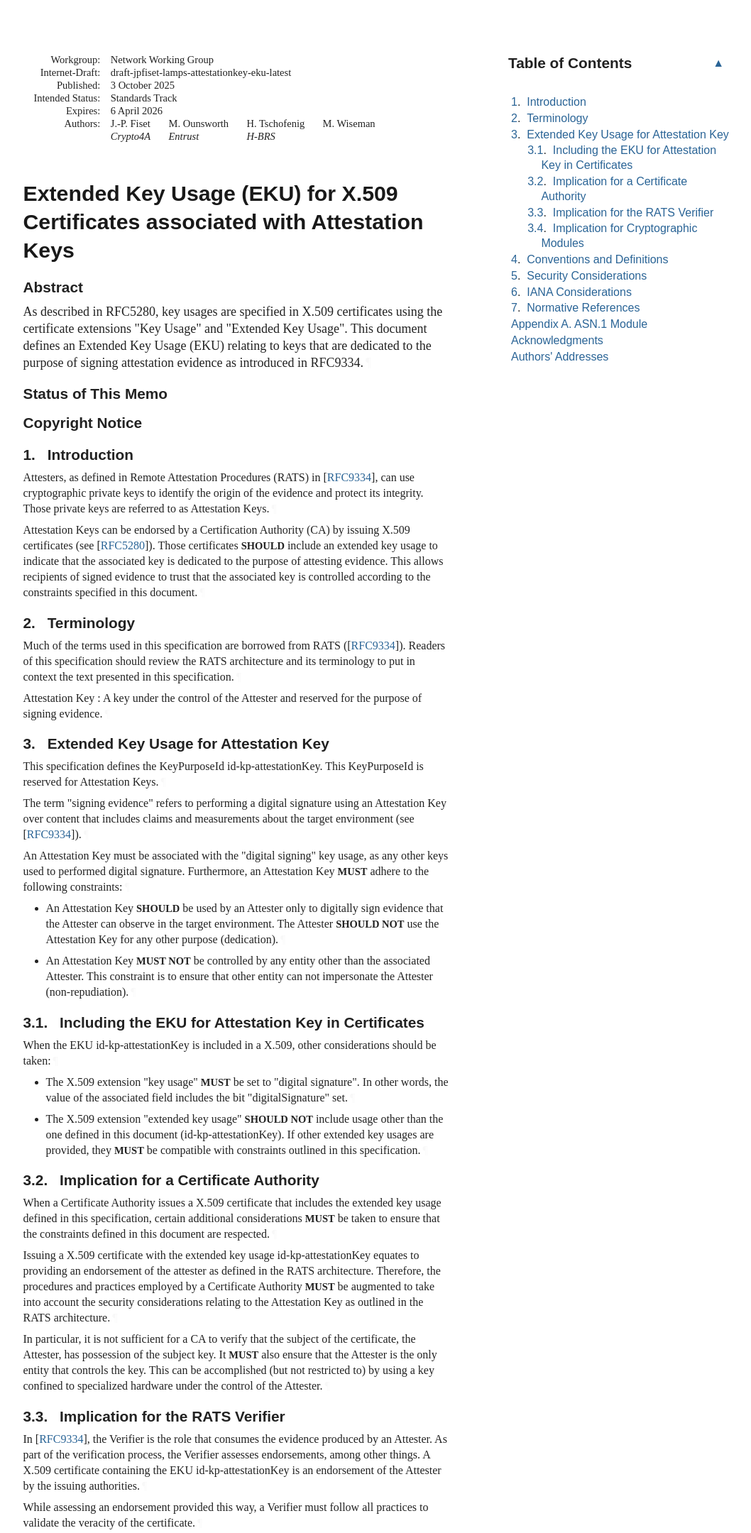
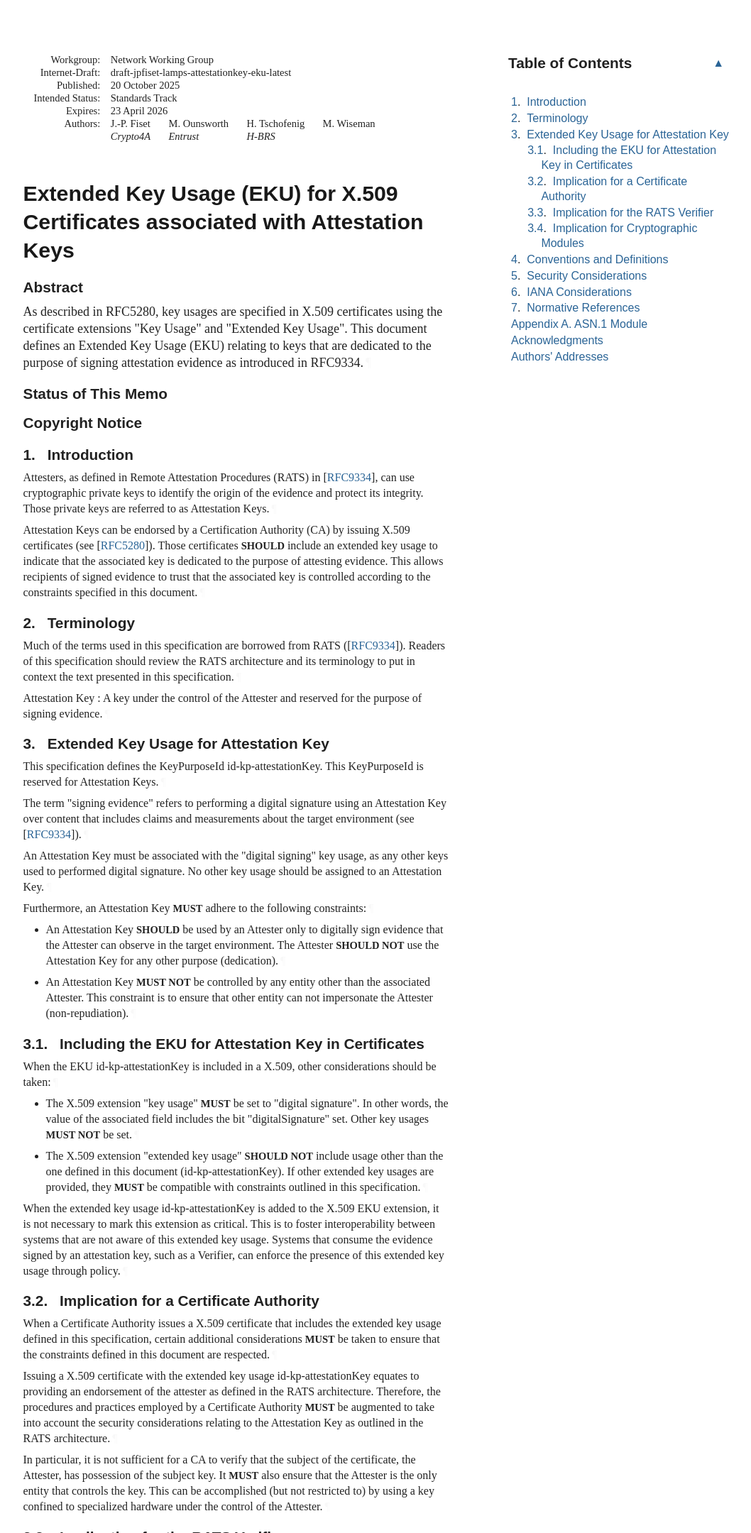
Before and after one commit to jpfiset/draft-jpfiset-attestationkey-eku, a plain HTML site: page draft-jpfiset-lamps-attestationkey-eku.html in a window 1280 px wide. Shown: the top 2160 px of the page at 71% size, without its empty margins (92-1150 px from the left). Drawn offline with Linux system fonts and the light colour scheme; a web font is replaced by a local one.

Commit message:
Script updating gh-pages from f1b2b82. [ci skip]

```diff
--- a/draft-jpfiset-lamps-attestationkey-eku.html
+++ b/draft-jpfiset-lamps-attestationkey-eku.html
@@ -15,22 +15,21 @@ certificate extensions "Key Usage" and "Extended Key Usage". This document defin
 an Extended Key Usage (EKU) relating to keys that are dedicated to the purpose of
 signing attestation evidence as introduced in RFC9334.
     ' name="description">
-<meta content="xml2rfc 3.30.2" name="generator">
+<meta content="xml2rfc 3.31.0" name="generator">
 <meta content="Internet-Draft" name="keyword">
 <meta content="draft-jpfiset-lamps-attestationkey-eku-latest" name="ietf.draft">
 <!-- Generator version information:
-  xml2rfc 3.30.2
-    Python 3.12.11
+  xml2rfc 3.31.0
+    Python 3.12.12
     ConfigArgParse 1.7
     google-i18n-address 3.1.1
     intervaltree 3.1.0
     Jinja2 3.1.6
     lxml 5.3.1
-    platformdirs 4.4.0
+    platformdirs 4.5.0
     pycountry 24.6.1
     PyYAML 6.0.2
     requests 2.32.5
-    setuptools 80.9.0
     wcwidth 0.2.14
 -->
 <link href="draft-jpfiset-lamps-attestationkey-eku.xml" rel="alternate" type="application/rfc+xml">
@@ -1054,7 +1053,7 @@ svg :is([fill="white"], [fill^="#fff"]) {
 </tr></thead>
 <tfoot><tr>
 <td class="left">Fiset, et al.</td>
-<td class="center">Expires 6 April 2026</td>
+<td class="center">Expires 23 April 2026</td>
 <td class="right">[Page]</td>
 </tr></tfoot>
 </table>
@@ -1067,12 +1066,12 @@ svg :is([fill="white"], [fill^="#fff"]) {
 <dd class="internet-draft">draft-jpfiset-lamps-attestationkey-eku-latest</dd>
 <dt class="label-published">Published:</dt>
 <dd class="published">
-<time datetime="2025-10-03" class="published">3 October 2025</time>
+<time datetime="2025-10-20" class="published">20 October 2025</time>
     </dd>
 <dt class="label-intended-status">Intended Status:</dt>
 <dd class="intended-status">Standards Track</dd>
 <dt class="label-expires">Expires:</dt>
-<dd class="expires"><time datetime="2026-04-06">6 April 2026</time></dd>
+<dd class="expires"><time datetime="2026-04-23">23 April 2026</time></dd>
 <dt class="label-authors">Authors:</dt>
 <dd class="authors">
 <div class="author">
@@ -1120,7 +1119,7 @@ signing attestation evidence as introduced in RFC9334.<a href="#section-abstract
         time. It is inappropriate to use Internet-Drafts as reference
         material or to cite them other than as "work in progress."<a href="#section-boilerplate.1-3" class="pilcrow">¶</a></p>
 <p id="section-boilerplate.1-4">
-        This Internet-Draft will expire on 6 April 2026.<a href="#section-boilerplate.1-4" class="pilcrow">¶</a></p>
+        This Internet-Draft will expire on 23 April 2026.<a href="#section-boilerplate.1-4" class="pilcrow">¶</a></p>
 </section>
 </div>
 <div id="copyright">
@@ -1236,18 +1235,19 @@ is reserved for Attestation Keys.<a href="#section-3-1" class="pilcrow">¶</a></
 using an Attestation Key over content that includes claims and measurements about the target
 environment (see <span>[<a href="#RFC9334" class="cite xref">RFC9334</a>]</span>).<a href="#section-3-2" class="pilcrow">¶</a></p>
 <p id="section-3-3">An Attestation Key must be associated with the "digital signing" key usage, as any
-other keys used to performed digital signature. Furthermore, an Attestation Key <span class="bcp14">MUST</span>
-adhere to the following constraints:<a href="#section-3-3" class="pilcrow">¶</a></p>
+other keys used to performed digital signature. No other key usage should be assigned to
+an Attestation Key.<a href="#section-3-3" class="pilcrow">¶</a></p>
+<p id="section-3-4">Furthermore, an Attestation Key <span class="bcp14">MUST</span> adhere to the following constraints:<a href="#section-3-4" class="pilcrow">¶</a></p>
 <ul class="normal">
-<li class="normal" id="section-3-4.1">
-          <p id="section-3-4.1.1">An Attestation Key <span class="bcp14">SHOULD</span> be used by an Attester only to digitally sign evidence that
+<li class="normal" id="section-3-5.1">
+          <p id="section-3-5.1.1">An Attestation Key <span class="bcp14">SHOULD</span> be used by an Attester only to digitally sign evidence that
 the Attester can observe in the target environment. The Attester <span class="bcp14">SHOULD NOT</span> use the
-Attestation Key for any other purpose (dedication).<a href="#section-3-4.1.1" class="pilcrow">¶</a></p>
+Attestation Key for any other purpose (dedication).<a href="#section-3-5.1.1" class="pilcrow">¶</a></p>
 </li>
-        <li class="normal" id="section-3-4.2">
-          <p id="section-3-4.2.1">An Attestation Key <span class="bcp14">MUST NOT</span> be controlled by any entity other than the associated
+        <li class="normal" id="section-3-5.2">
+          <p id="section-3-5.2.1">An Attestation Key <span class="bcp14">MUST NOT</span> be controlled by any entity other than the associated
 Attester. This constraint is to ensure that other entity can not impersonate the
-Attester (non-repudiation).<a href="#section-3-4.2.1" class="pilcrow">¶</a></p>
+Attester (non-repudiation).<a href="#section-3-5.2.1" class="pilcrow">¶</a></p>
 </li>
       </ul>
 <div id="including-the-eku-for-attestation-key-in-certificates">
@@ -1260,7 +1260,8 @@ be taken:<a href="#section-3.1-1" class="pilcrow">¶</a></p>
 <ul class="normal">
 <li class="normal" id="section-3.1-2.1">
             <p id="section-3.1-2.1.1">The X.509 extension "key usage" <span class="bcp14">MUST</span> be set to "digital signature". In other words,
-the value of the associated field includes the bit "digitalSignature" set.<a href="#section-3.1-2.1.1" class="pilcrow">¶</a></p>
+the value of the associated field includes the bit "digitalSignature" set. Other key
+usages <span class="bcp14">MUST NOT</span> be set.<a href="#section-3.1-2.1.1" class="pilcrow">¶</a></p>
 </li>
           <li class="normal" id="section-3.1-2.2">
             <p id="section-3.1-2.2.1">The X.509 extension "extended key usage" <span class="bcp14">SHOULD NOT</span> include usage other than the
@@ -1268,6 +1269,11 @@ one defined in this document (id-kp-attestationKey). If other extended key usage
 are provided, they <span class="bcp14">MUST</span> be compatible with constraints outlined in this specification.<a href="#section-3.1-2.2.1" class="pilcrow">¶</a></p>
 </li>
         </ul>
+<p id="section-3.1-3">When the extended key usage id-kp-attestationKey is added to the X.509 EKU extension, it
+is not necessary to mark this extension as critical. This is to foster interoperability
+between systems that are not aware of this extended key usage. Systems that consume the
+evidence signed by an attestation key, such as a Verifier, can enforce the presence of this
+extended key usage through policy.<a href="#section-3.1-3" class="pilcrow">¶</a></p>
 </section>
 </div>
 <div id="implication-for-a-certificate-authority">
@@ -1298,8 +1304,6 @@ a key confined to specialized hardware under the control of the Attester.<a href
 Attester. As part of the verification process, the Verifier assesses endorsements, among
 other things. A X.509 certificate containing the EKU id-kp-attestationKey is an
 endorsement of the Attester by the issuing authorities.<a href="#section-3.3-1" class="pilcrow">¶</a></p>
-<p id="section-3.3-2">While assessing an endorsement provided this way, a Verifier must follow all practices
-to validate the veracity of the certificate.<a href="#section-3.3-2" class="pilcrow">¶</a></p>
 </section>
 </div>
 <div id="implication-for-cryptographic-modules">
```
Also changed, not shown: draft-jpfiset-lamps-attestationkey-eku.txt.
